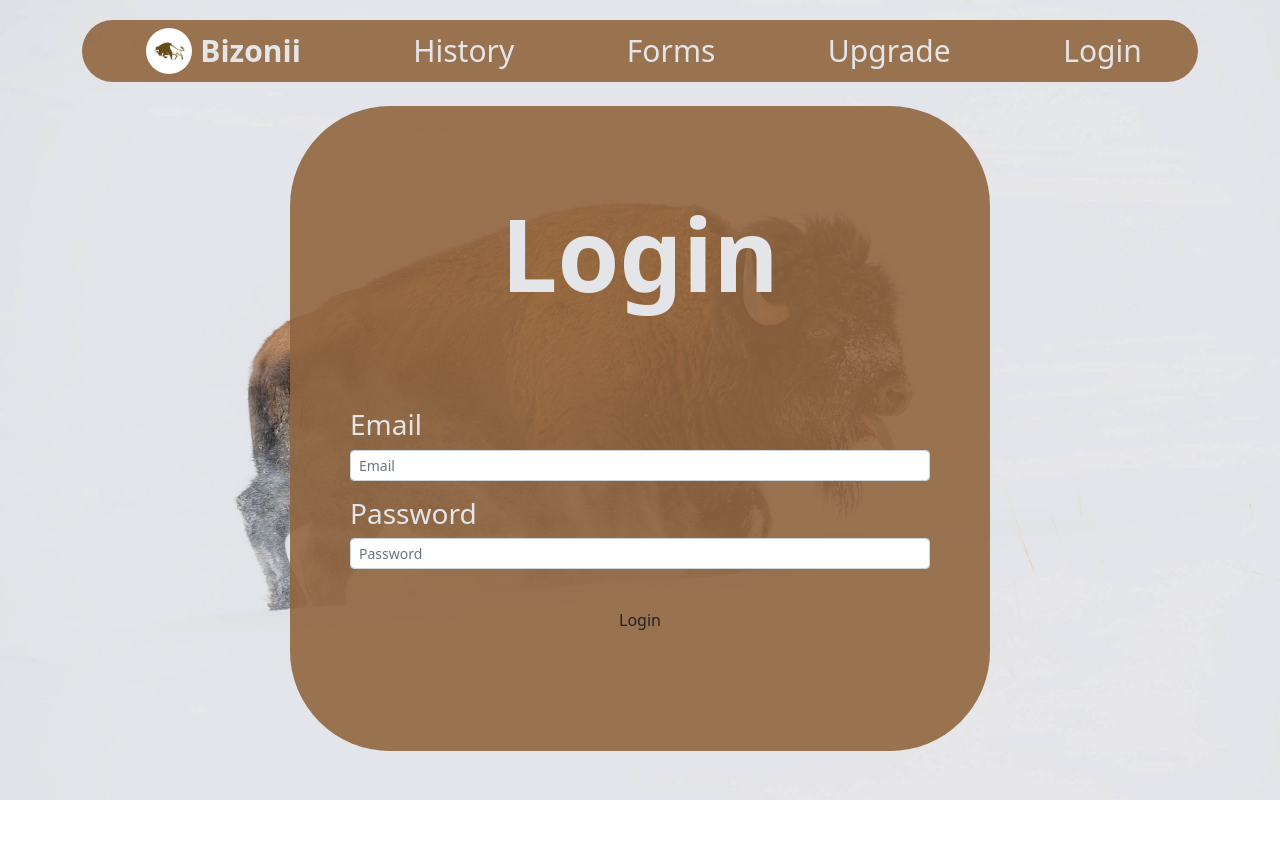
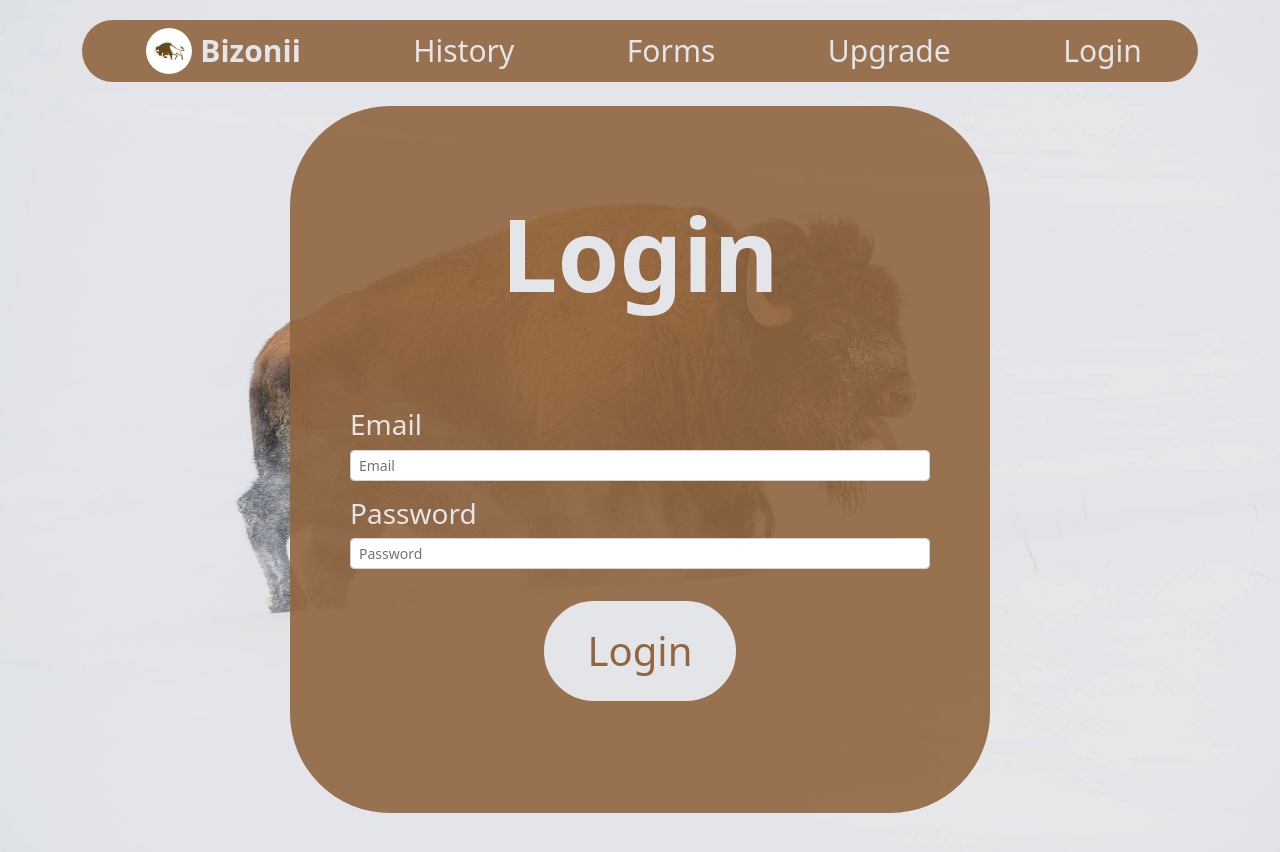
Before and after one commit to Olar-Alex-Student/Front-End, a React (Vite) app: page /login in a window 1280 px wide. Shown: the top 852 px of the page. Before the commit the page ends 800 px from the top, so only its background shows below. Built offline with nearby package versions, Linux system fonts and the light colour scheme.

Commit message:
Update LoginForm.jsx

```diff
--- a/src/components/LoginForm.jsx
+++ b/src/components/LoginForm.jsx
@@ -42,7 +42,7 @@ export const LoginForm = () => {
         </div>
         <br />
         <div className="d-flex justify-content-center align-items-center b-0">
-          <button class="btn rounded-pill" type="submit" onClick={() => { } }>Login</button>
+          <button class="btn custom-button rounded-pill" type="submit" onClick={() => { } }>Login</button>
         </div>
       </form>
     </div>
```
